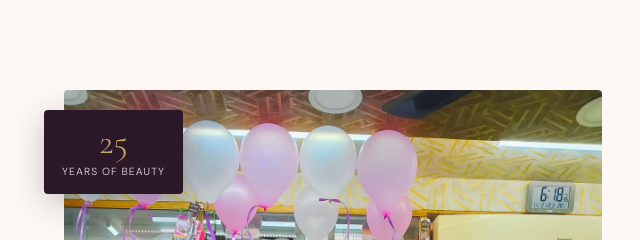
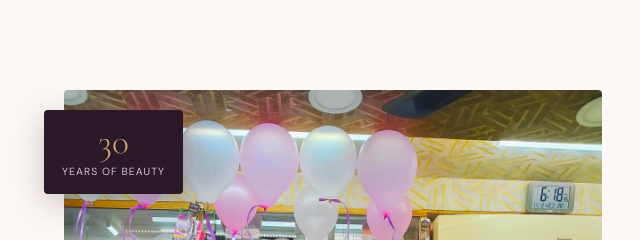
Before and after one commit to Anindaa06/anchal-cosmetics, a plain HTML site: page index.html in a window 1280 px wide. Shown: the part 880-1120 px from the top of the page, 0-640 px from the left. Drawn offline with nearby package versions, Linux system fonts and the light colour scheme.

Commit message:
fix some last issues

```diff
--- a/index.html
+++ b/index.html
@@ -1024,7 +1024,7 @@
     </div>
     <div class="story-img-accent"></div>
     <div class="story-img-badge">
-      <span class="badge-num">25</span>
+      <span class="badge-num">30</span>
       <span class="badge-label">Years of Beauty</span>
     </div>
   </div>
```
